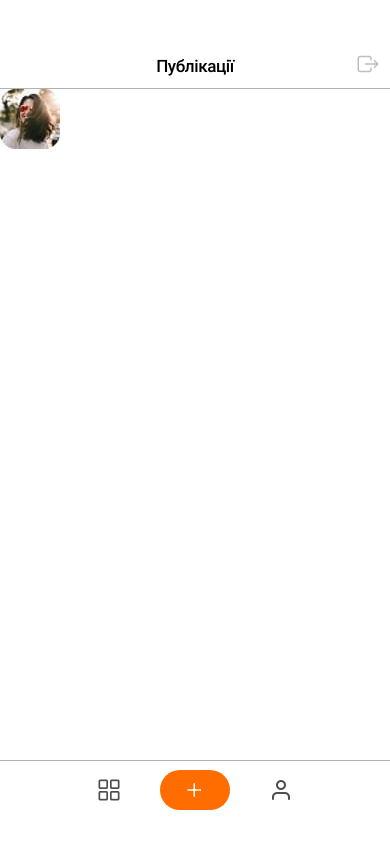
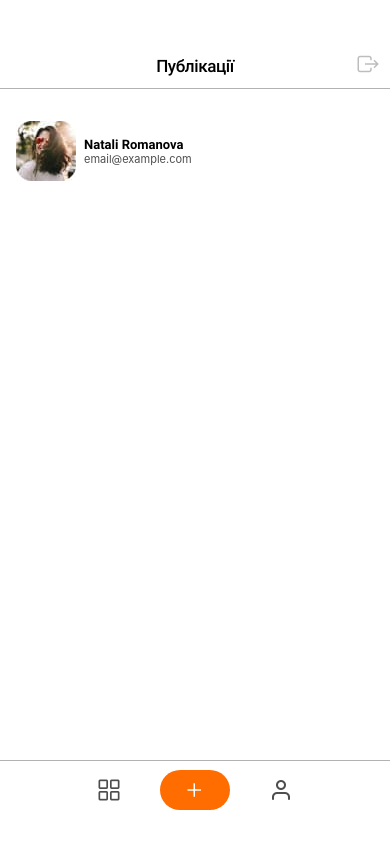
Before and after one commit to OlenaIa/AwesomeProject, a React Native app: screen / in a window 390 px wide. Built offline with nearby package versions, Linux system fonts and the light colour scheme.

Commit message:
PostScreen

```diff
--- a/Screens/PostsScreen.jsx
+++ b/Screens/PostsScreen.jsx
@@ -14,9 +14,13 @@ export const PostsScreen = () => {
                     <Ionicons name="exit-outline" size={24} color="#BDBDBD" />
                 </Pressable>
             </View>
-            <View>
-                <Image source={smallAvatar}/>
-            </View>
+            <View style={stylesPostsScreen.card}>
+                <Image source={smallAvatar} />
+                <View>
+                    <Text style={stylesPostsScreen.cardName}>Natali Romanova</Text>
+                    <Text style={stylesPostsScreen.cardEmail}>email@example.com</Text>
+
+                </View></View>
             <View style={stylesPostsScreen.footer}>
                 <Pressable
                 // onPress={onPressFunction}
@@ -42,6 +46,7 @@ const stylesPostsScreen = StyleSheet.create({
     header: {
         position: 'relative',
         paddingTop: 55,
+        marginBottom: 32,
         borderBottomColor: 'rgba(0, 0, 0, 0.30)',
         borderBottomWidth: 0.5,
         paddingBottom: 11,
@@ -49,14 +54,28 @@ const stylesPostsScreen = StyleSheet.create({
     },
     titleH3: {
         fontSize: 17,
-    fontFamily: 'RobotoMedium',
-lineHeight: 22,
-letterSpacing: -0.408,
+        fontFamily: 'RobotoMedium',
+        lineHeight: 22,
+        letterSpacing: -0.408,
     },
     exitIcon: {
         position: 'absolute',
         right: 10,
         bottom: 11,
+    },
+    card: {
+        flexDirection: 'row',
+        alignItems: 'center',
+        gap: 8,
+        marginHorizontal: 16,
+    },
+    cardName: {
+        fontFamily: 'RobotoBold',
+        fontSize: 13,
+    },
+    cardEmail: {
+        color: 'rgba(33, 33, 33, 0.80)',
+        fontSize: 11,
     },
     footer: {
         flexDirection: 'row',
@@ -77,4 +96,4 @@ letterSpacing: -0.408,
         backgroundColor: '#FF6C00',
         alignItems: 'center',
     }
-})
+});
```
